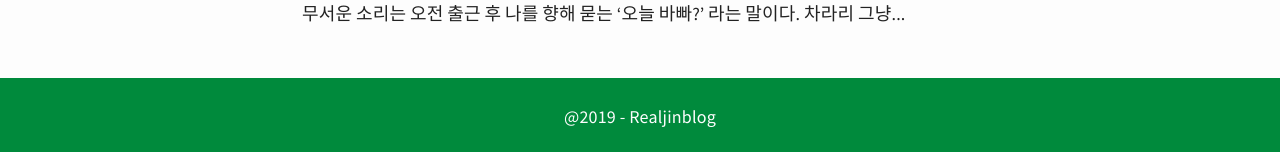
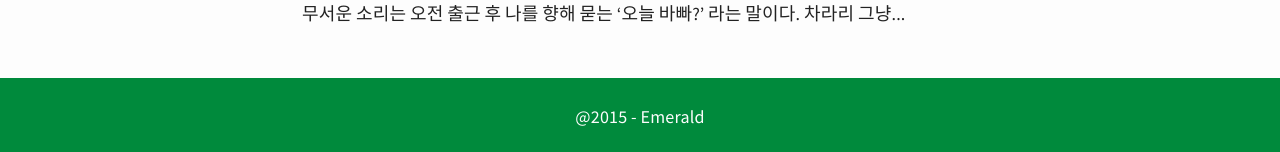
Before and after one commit to realjinblog/realjin, a Jekyll site: the page built from index.html, in a window 1280 px wide. Shown: the part 1389-1541 px from the top of the page. Built offline with Jekyll 4.4.1, drawn with Linux system fonts in a browser that asks for light colours; the list of posts is cut into pages by our own code.

Commit message:
Update footer.html

```diff
--- a/_includes/footer.html
+++ b/_includes/footer.html
@@ -1 +1 @@
-<footer class="footer"><span>@2015 - Emerald</span></footer><footer class="footer"><span>@2019 - Realjinblog</span></footer>
+<footer class="footer"><span>@2015 - Emerald</span></footer>
```
